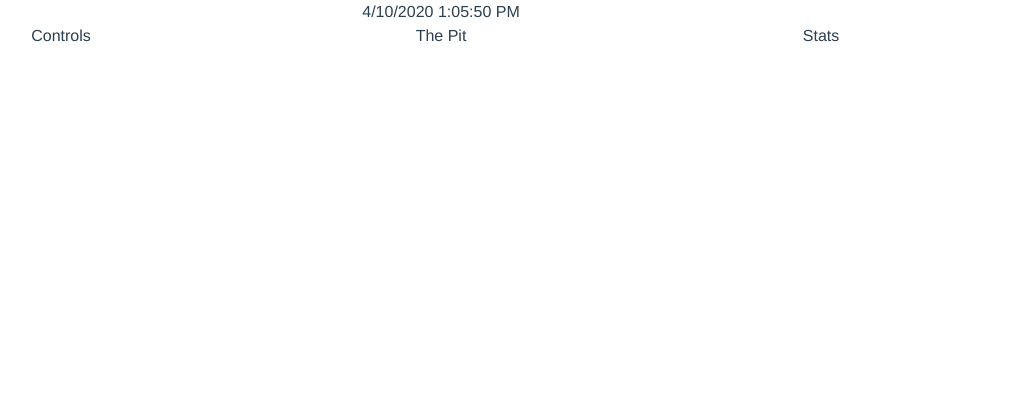
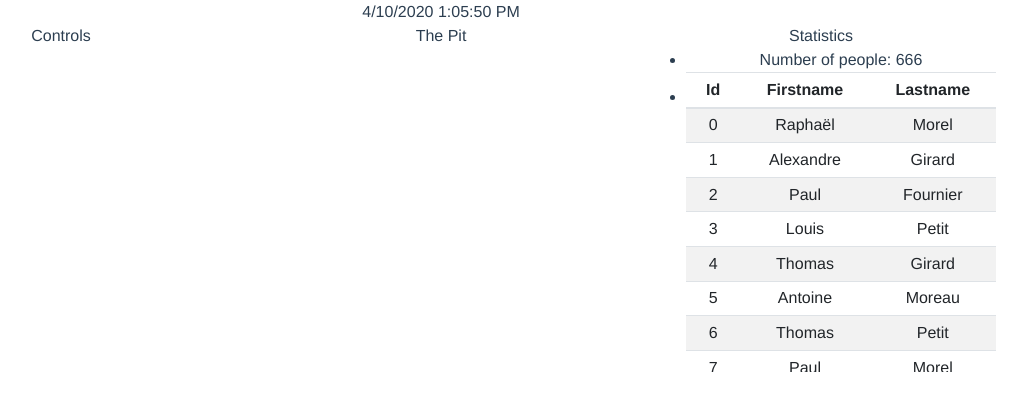
Before and after one commit to jsmadja/the-platform, a Vue app: page / in a window 1280 px wide. Shown: the top 410 px of the page, without its empty margins (199-1226 px from the left). Built offline with nearby package versions, Linux system fonts and the light colour scheme.

Commit message:
Add People and Statistics

```diff
--- a/package.json
+++ b/package.json
@@ -19,6 +19,7 @@
   },
   "devDependencies": {
     "@types/jest": "^24.0.19",
+    "@types/lodash": "^4.14.149",
     "@typescript-eslint/eslint-plugin": "^2.26.0",
     "@typescript-eslint/parser": "^2.26.0",
     "@vue/cli-plugin-babel": "~4.3.0",
@@ -39,6 +40,7 @@
     "eslint-plugin-prettier": "^3.1.1",
     "eslint-plugin-vue": "^6.2.2",
     "lint-staged": "^9.5.0",
+    "lodash": "^4.17.15",
     "node-sass": "^4.12.0",
     "prettier": "^1.19.1",
     "sass-loader": "^8.0.2",
--- a/src/components/atoms/Clock.vue
+++ b/src/components/atoms/Clock.vue
@@ -4,11 +4,11 @@
 
 <script lang="ts">
 import { Component, Prop, Vue } from "vue-property-decorator";
-import { Clock, formatClock } from "@/domain/clock";
+import { Clock as ClockDomain, formatClock } from "@/domain/clock";
 
 @Component
-export default class ThePlatform extends Vue {
-  @Prop() private clock!: Clock;
+export default class Clock extends Vue {
+  @Prop() private clock!: ClockDomain;
 
   format(): string {
     return formatClock(this.clock);
--- /dev/null
+++ b/src/components/organisms/Statistics.vue
@@ -0,0 +1,29 @@
+<template>
+  <div>
+    <div>Statistics</div>
+    <ul>
+      <li>Number of people: {{ people.length }}</li>
+      <li>
+        <b-table striped hover :items="items" sticky-header="300px"	small></b-table>
+      </li>
+    </ul>
+  </div>
+</template>
+
+<script lang="ts">
+import { Component, Prop, Vue } from "vue-property-decorator";
+import { People } from "@/domain/people";
+
+@Component
+export default class Statistics extends Vue {
+  @Prop() private people!: People;
+
+  data() {
+    return {
+      items: this.people
+    };
+  }
+}
+</script>
+
+<style scoped lang="scss" />
--- a/src/components/templates/ThePlatform.vue
+++ b/src/components/templates/ThePlatform.vue
@@ -8,21 +8,24 @@
     <b-row>
       <b-col>Controls</b-col>
       <b-col>The Pit</b-col>
-      <b-col>Stats</b-col>
+      <b-col><Statistics :people="people"/></b-col>
     </b-row>
   </b-container>
 </template>
 
 <script lang="ts">
-import {Component, Prop, Vue} from "vue-property-decorator";
+import { Component, Prop, Vue } from "vue-property-decorator";
 import Clock from "@/components/atoms/Clock.vue";
+import Statistics from "@/components/organisms/Statistics.vue";
 import { Clock as ClockDomain } from "@/domain/clock";
+import { People } from "@/domain/people";
 
 @Component({
-  components: { Clock }
+  components: { Statistics, Clock }
 })
 export default class ThePlatform extends Vue {
   @Prop() private clock!: ClockDomain;
+  @Prop() private people!: People;
 }
 </script>
 
--- /dev/null
+++ b/src/domain/people.ts
@@ -0,0 +1,45 @@
+import * as _ from "lodash";
+
+const firstnames = [
+  'Gabriel',
+  'Alexandre',
+  'Arthur',
+  'Adam',
+  'Raphaël',
+  'Louis',
+  'Paul',
+  'Antoine',
+  'Maxime',
+  'Thomas'
+];
+
+const lastnames = [
+  'Petit',
+  'Durand',
+  'Dubois',
+  'Moreau',
+  'Lefebvre',
+  'Leroy',
+  'Roux',
+  'Morel',
+  'Fournier',
+  'Girard'
+];
+
+export interface Person {
+  id: number;
+  firstname: string;
+  lastname: string;
+}
+
+export type People = Person[];
+
+export function createInitialPopulation(size: number): People {
+  return _
+    .range(size)
+    .map(index => ({
+      id: index,
+      firstname: _.shuffle(firstnames)[0],
+      lastname: _.shuffle(lastnames)[0],
+    }));
+}
--- a/src/views/ThePlatformPage.vue
+++ b/src/views/ThePlatformPage.vue
@@ -1,5 +1,5 @@
 <template>
-  <ThePlatform :clock="clock" />
+  <ThePlatform :clock="clock" :people="people" />
 </template>
 
 <script>
@@ -7,6 +7,9 @@ import ThePlatform from "@/components/templates/ThePlatform";
 import { Component, Vue } from "vue-property-decorator";
 import Clock from "@/components/atoms/Clock";
 import { createClock, incrementClock } from "@/domain/clock";
+import { createInitialPopulation } from "@/domain/people";
+
+const MAX_PEOPLE_CAPACITY = 666;
 
 @Component({
   components: { Clock, ThePlatform }
@@ -20,7 +23,8 @@ export default class ThePlatformPage extends Vue {
 
   data() {
     return {
-      clock: createClock()
+      clock: createClock(),
+      people: createInitialPopulation(MAX_PEOPLE_CAPACITY)
     };
   }
 }
```
Also changed, not shown: 1 other file (tests, documents, lock files or other folders).
